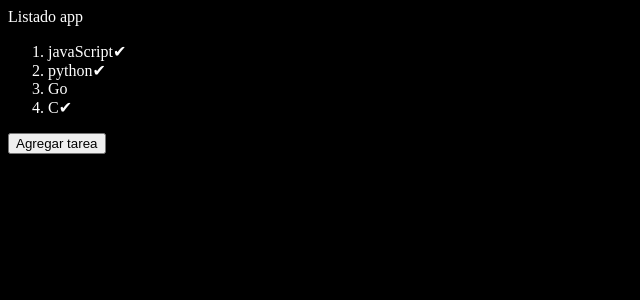
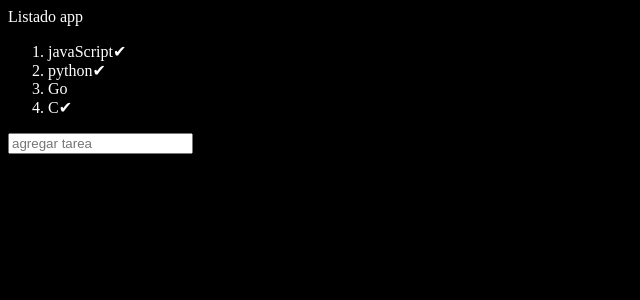
Before and after one commit to emaenriquez/aprendiendo-reactjs, a React (Vite) app: page / in a window 1280 px wide. Shown: the top 300 px of the page, without its empty margins (0-640 px from the left). Built offline with nearby package versions, Linux system fonts and the light colour scheme.

Commit message:
formularios y comunicacion entre componentes

```diff
--- a/src/MapeoApp.jsx
+++ b/src/MapeoApp.jsx
@@ -1,6 +1,7 @@
 // condicionales y ternarios
 
 import { useState } from "react"
+import { AgregarTarea } from "./components/AgregarTarea"
 
 const Items = ({ nombre, vistos }) => {
     return (
@@ -37,7 +38,9 @@ export const MapeoApp = () => {
             <ol>
                 {arreglo.map(item => <Items key={item.nombre} nombre={item.nombre} vistos={item.vistos}></Items>)}
             </ol>
-            <button onClick={() => addTask()}>Agregar tarea</button>
+
+            <AgregarTarea agregarTarea={setArreglo}></AgregarTarea>
+            {/* <button onClick={() => addTask()}>Agregar tarea</button> */}
         </>
     )
 }
--- /dev/null
+++ b/src/components/AgregarTarea.jsx
@@ -0,0 +1,28 @@
+import { useState } from "react"
+
+export const AgregarTarea = ({agregarTarea}) => {
+    const [inputValue, setinputValue] = useState('')
+
+
+    const onInputChange = (event) => {
+        setinputValue(event.target.value)
+        // console.log('esta cambiando')
+    }
+
+    const onSubmit = (event) => {
+        const envioDatos = {
+            nombre: inputValue,
+            vistos: true
+        }
+        event.preventDefault()
+        // console.log(inputValue)
+        agregarTarea(tareas => [...tareas,envioDatos])
+    }
+
+    return (
+        <form onSubmit={onSubmit}>
+            <input type="text" placeholder="agregar tarea" value={inputValue} onChange={onInputChange}/>
+        </form>
+
+    )
+}
```
